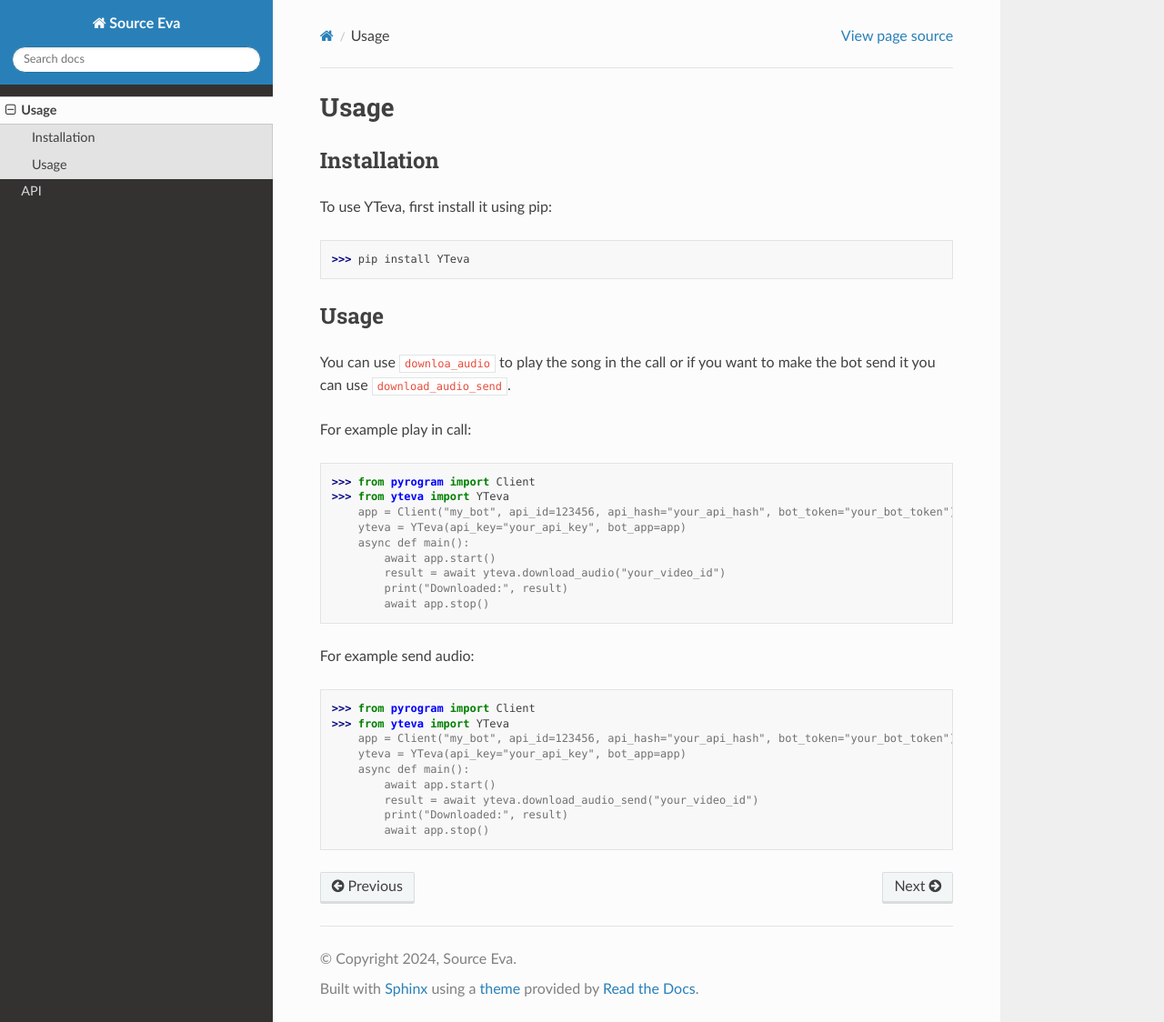
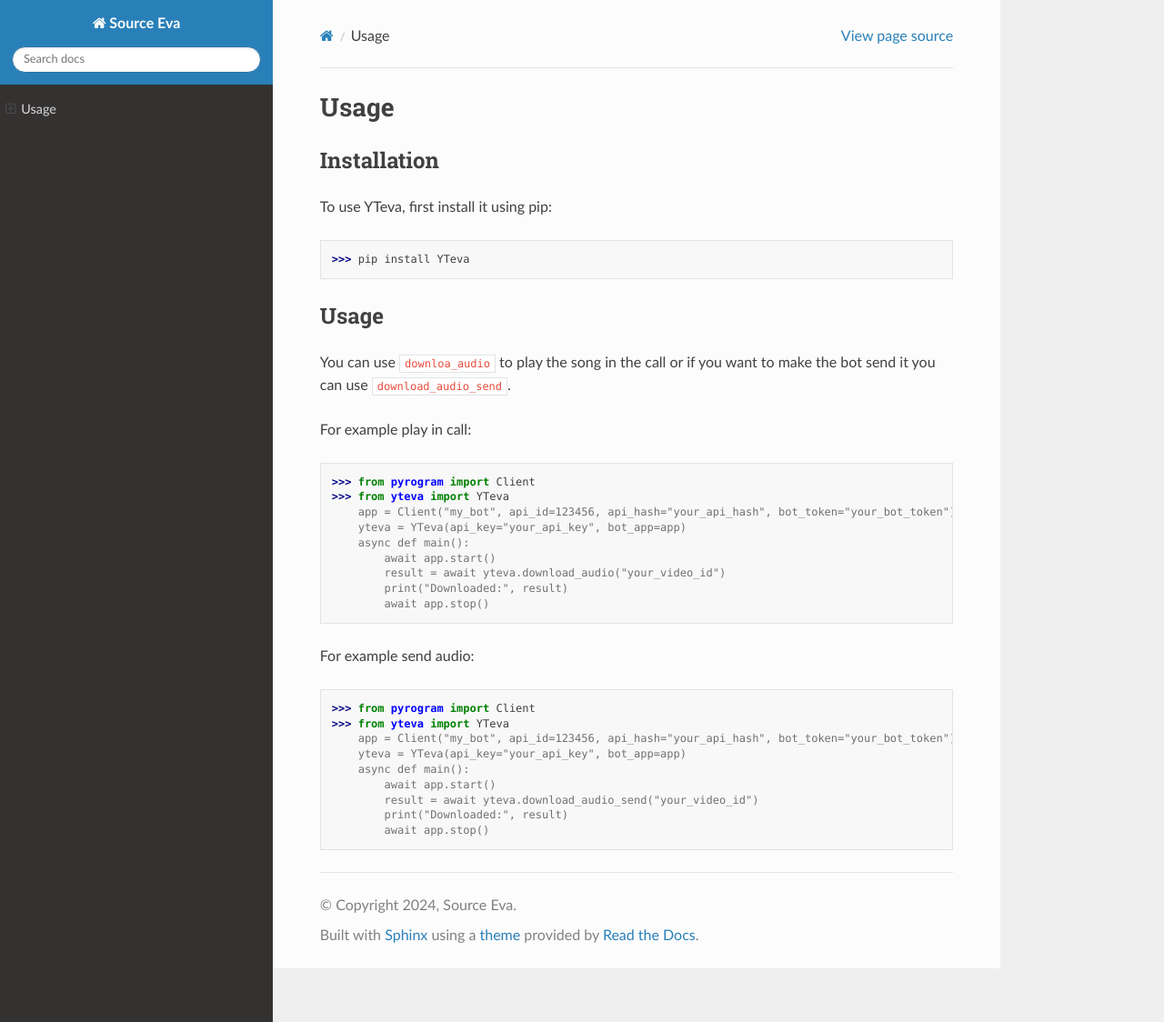
Before and after one commit to deveva205/tutorial-Sourceeva, a Sphinx documentation site: the page built from docs/source/usage.rst, in a window 1280 px wide and 1124 px high. Shown: the whole window at 91% size. Built offline with Sphinx 7.4.7 and the Read the Docs theme 3.1.0, drawn with Linux system fonts in a browser that asks for light colours; pages that are not in the unit, such as notebooks, are missing from menus.

Commit message:
Update index.rst

```diff
--- a/docs/source/index.rst
+++ b/docs/source/index.rst
@@ -15,5 +15,5 @@
 
 .. toctree::
 
-   usage
-   api
+   الاضافات
+   حول
```
